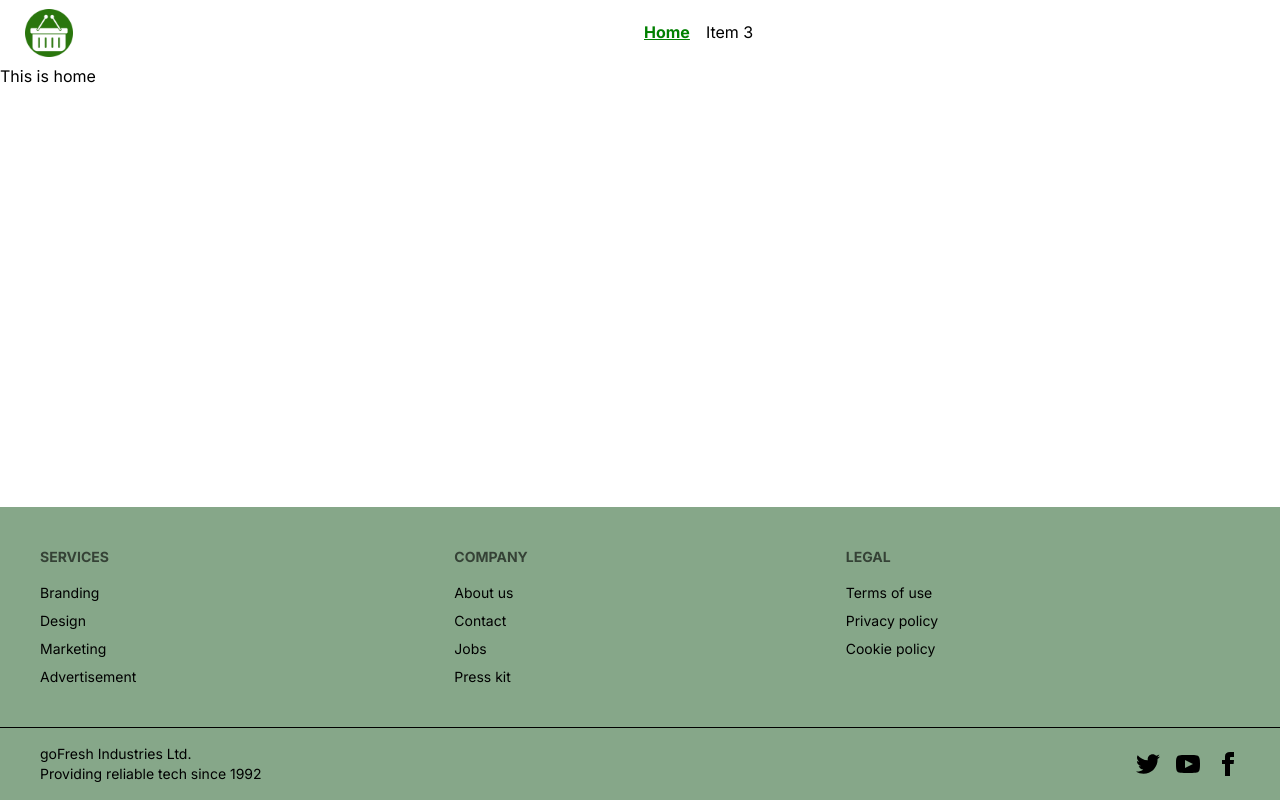
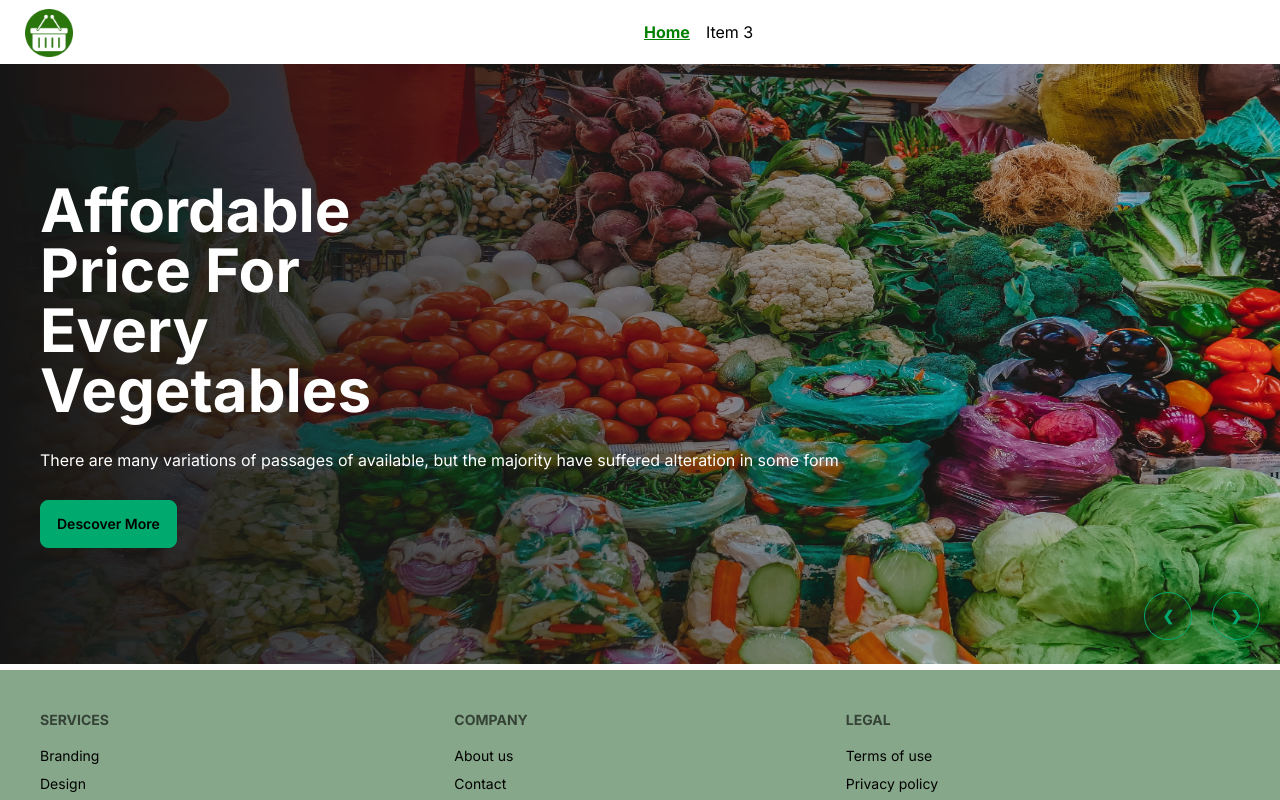
Before and after one commit to arifur-rahman1/goFresh, a React (Vite) app: page / in a window 1280 px wide. Shown: the top 800 px of the page. Built offline with nearby package versions, Linux system fonts and the light colour scheme.

Commit message:
banner done

```diff
--- /dev/null
+++ b/src/Components/Banner.jsx
@@ -0,0 +1,86 @@
+import egg from "../assets/Banner/BannerEgg.jpg"
+import fruit from "../assets/Banner/BannerFruit.jpg"
+import veg from "../assets/Banner/BannerVeg.jpg"
+const Banner = () => {
+    return (
+        <div>
+            <div className="carousel w-full h-[600px]">
+  <div id="slide1" className="carousel-item relative w-full">
+    <img src={veg} className="w-full" />
+    <div className="absolute h-full flex items-center top-0 bg-gradient-to-r from-[#151515] to-[rgba(21, 21, 21, 0.00)]">
+      <div className="text-white pl-10 space-y-7">
+      <h1 className=" font-extrabold text-6xl w-1/3">
+      Affordable Price For Every Vegetables
+      </h1>
+      <h3>
+      There are many variations of passages of  available, but the majority have suffered alteration in some form
+      </h3>
+      <div>
+     <button className="btn btn-success mr-8 ">Descover More</button>
+      {/* <button className="btn btn-success btn-outline">Primary</button> */}
+     </div>
+      </div>
+
+    </div>
+    <div className="absolute flex justify-end transform -translate-y-1/2 left-5 right-5 bottom-0">
+      <div>
+      <a href="#slide3" className="btn mr-5 btn-circle btn-outline btn-success">❮</a>
+      <a href="#slide2" className="btn btn-circle btn-outline btn-success">❯</a>
+      </div>
+    </div>
+  </div>
+  <div id="slide2" className="carousel-item relative w-full">
+    <img src={egg} className="w-full" />
+    <div className="absolute h-full flex items-center top-0 bg-gradient-to-r from-[#151515] to-[rgba(21, 21, 21, 0.00)]">
+      <div className="text-white pl-10 space-y-7">
+      <h1 className=" font-extrabold text-6xl w-1/3">
+      Affordable Price For Every Eggs
+      </h1>
+      <h3>
+      There are many variations of passages of  available, but the majority have suffered alteration in some form
+      </h3>
+      <div>
+     <button className="btn btn-success mr-8 ">Descover More</button>
+      {/* <button className="btn btn-success btn-outline">Primary</button> */}
+     </div>
+      </div>
+
+    </div>
+    <div className="absolute flex justify-end transform -translate-y-1/2 left-5 right-5 bottom-0">
+      <div>
+      <a href="#slide1" className="btn mr-5 btn-circle btn-outline btn-success">❮</a>
+      <a href="#slide3" className="btn btn-circle btn-outline btn-success">❯</a>
+      </div>
+    </div>
+  </div>
+  <div id="slide3" className="carousel-item relative w-full">
+    <img src={fruit} className="w-full" />
+    <div className="absolute h-full flex items-center top-0 bg-gradient-to-r from-[#151515] to-[rgba(21, 21, 21, 0.00)]">
+      <div className="text-white pl-10 space-y-7">
+      <h1 className=" font-extrabold text-6xl w-1/3">
+      Affordable Price For Every Fruits
+      </h1>
+      <h3>
+      There are many variations of passages of  available, but the majority have suffered alteration in some form
+      </h3>
+      <div>
+     <button className="btn btn-success mr-8 ">Descover More</button>
+      {/* <button className="btn btn-success btn-outline">Primary</button> */}
+     </div>
+      </div>
+
+    </div>
+    <div className="absolute flex justify-end transform -translate-y-1/2 left-5 right-5 bottom-0">
+      <div>
+      <a href="#slide2" className="btn mr-5 btn-circle btn-outline btn-success">❮</a>
+      <a href="#slide1" className="btn btn-circle btn-outline btn-success">❯</a>
+      </div>
+    </div>
+  </div>
+
+</div>
+        </div>
+    );
+};
+
+export default Banner;
--- a/src/Components/Navbar.jsx
+++ b/src/Components/Navbar.jsx
@@ -26,15 +26,7 @@ const Navbar = () => {
         <svg xmlns="http://www.w3.org/2000/svg" className="h-5 w-5" fill="none" viewBox="0 0 24 24" stroke="currentColor"><path strokeLinecap="round" strokeLinejoin="round" strokeWidth="2" d="M4 6h16M4 12h8m-8 6h16" /></svg>
       </div>
       <ul tabIndex={0} className="menu menu-sm dropdown-content mt-3 z-[1] p-2 shadow bg-base-100 rounded-box w-52">
-        <li><a>Item 1</a></li>
-        <li>
-          <a>Parent</a>
-          <ul className="p-2">
-            <li><a>Submenu 1</a></li>
-            <li><a>Submenu 2</a></li>
-          </ul>
-        </li>
-        <li><a>Item 3</a></li>
+        {navItem}
       </ul>
     </div>
     <a className="btn btn-ghost text-xl"><img className="w-12 h-12" src={logo} alt="" /></a>
--- a/src/Pages/Home.jsx
+++ b/src/Pages/Home.jsx
@@ -1,8 +1,9 @@
+import Banner from "../Components/banner";
 
 const Home = () => {
     return (
         <div>
-            <h1>This is home</h1>
+            <Banner></Banner>
         </div>
     );
 };
```
